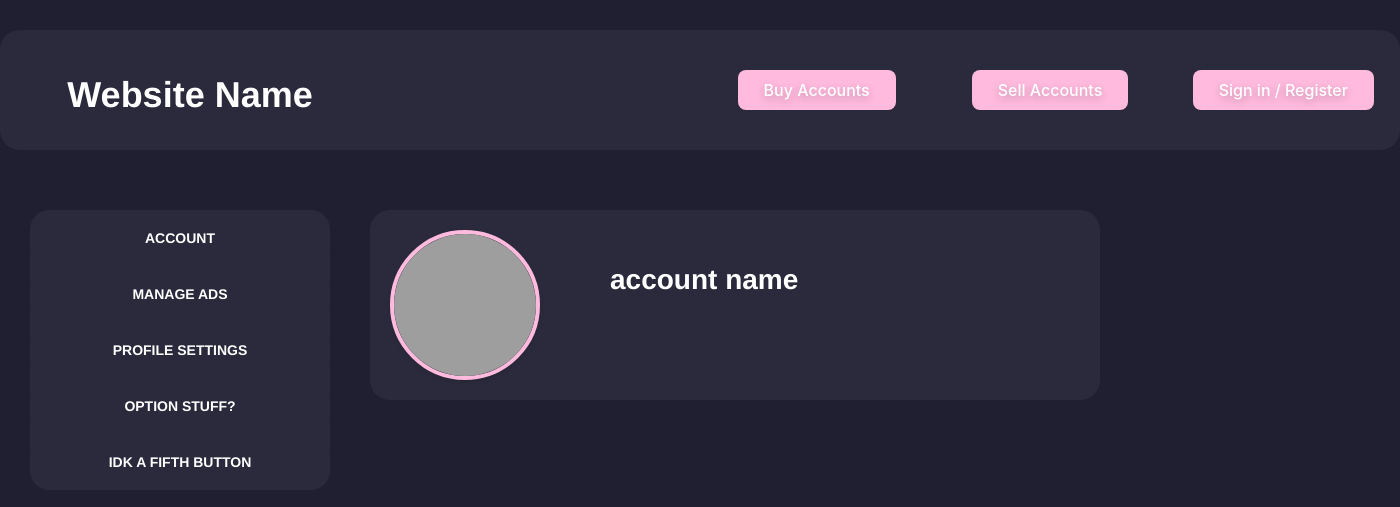
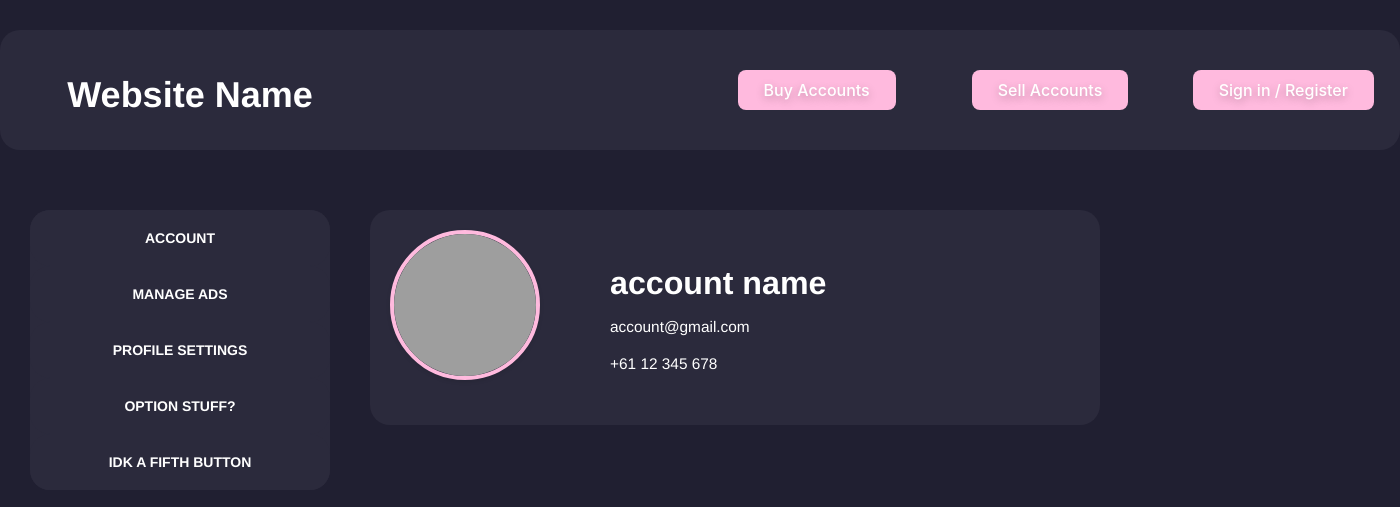
Before and after one commit to Mishibla/CITS3403-GroupProject, a Flask app: template app/templates/staticaccountpage.html in a window 1400 px wide. Shown: the top 507 px of the page. Run offline with Flask 3, Linux system fonts and the light colour scheme; the template is opened without the code that fills it, so the values that code supplies are empty; some libraries are stand-ins or nearby versions; grey boxes are pictures that could not be loaded.

Commit message:
email class and phone number class

```diff
--- a/app/templates/staticaccountpage.css
+++ b/app/templates/staticaccountpage.css
@@ -110,10 +110,25 @@ h1 a:hover {
 .profile-info {
     flex-grow: 1; /* Takes up the remaining space */
     margin: 50px;
+}
+
+.profile-name {
     color: white;
     font-weight: bold;
-    font-size: 2em; /* Adjusted to a more scalable unit */
+    font-size: 2.3em; /* Adjusted to a more scalable unit */
     overflow: hidden; /* Prevents text from spilling out */
     text-overflow: ellipsis; /* Adds ellipsis if text is too long */
     white-space: nowrap; /* Keeps the text on a single line */
 }
+
+.email {
+    color: white;
+    font-size: 1.1em;
+    margin-top: 10px;
+}
+
+.phone-number {
+    color: white;
+    font-size: 1.1em;
+    margin-top: 15px;
+}
--- a/app/templates/staticaccountpage.html
+++ b/app/templates/staticaccountpage.html
@@ -44,7 +44,11 @@
             <div class="account-container">
                 <div class="flex-layout">
                     <div class="profile-picture"><img src="https://oyster.ignimgs.com/mediawiki/apis.ign.com/avatar-the-last-airbender/b/b0/Aang_img.jpg?width=325"></div>
-                    <div class="profile-info">account name</div>
+                    <div class="profile-info">
+                        <div class="profile-name">account name</div>
+                        <div class="email">account@gmail.com</div>
+                        <div class="phone-number">+61 12 345 678</div>
+                    </div>
                 </div>
             </div>
         </div>
```
